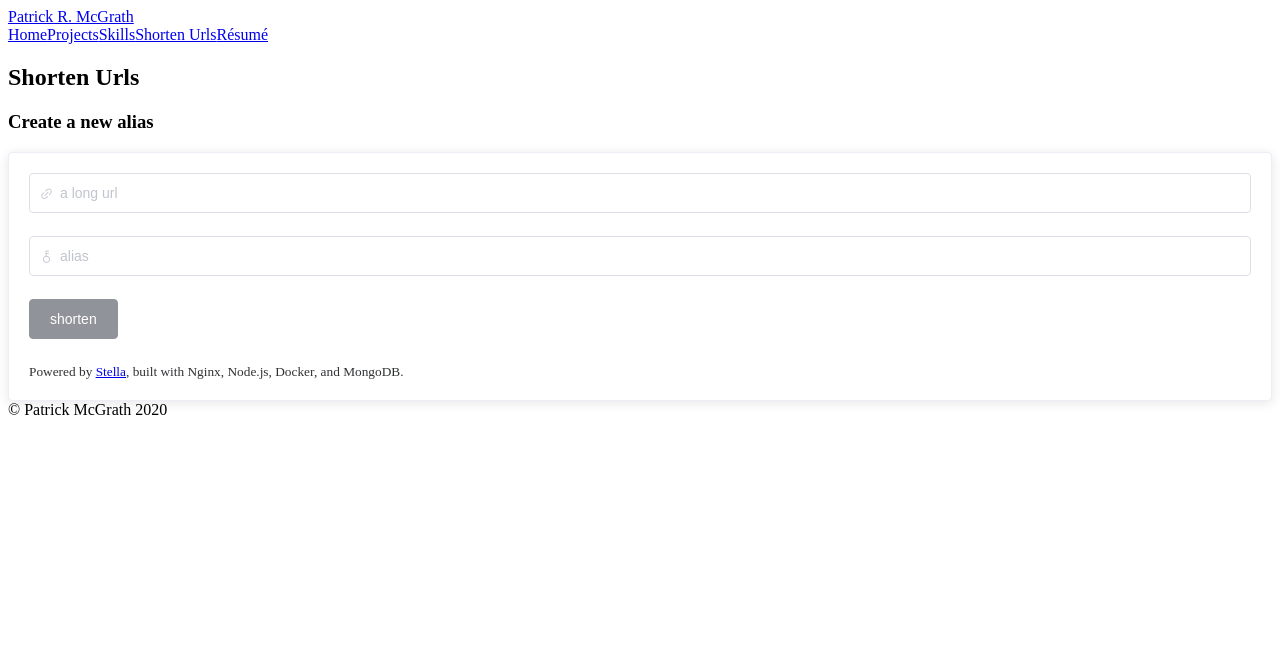
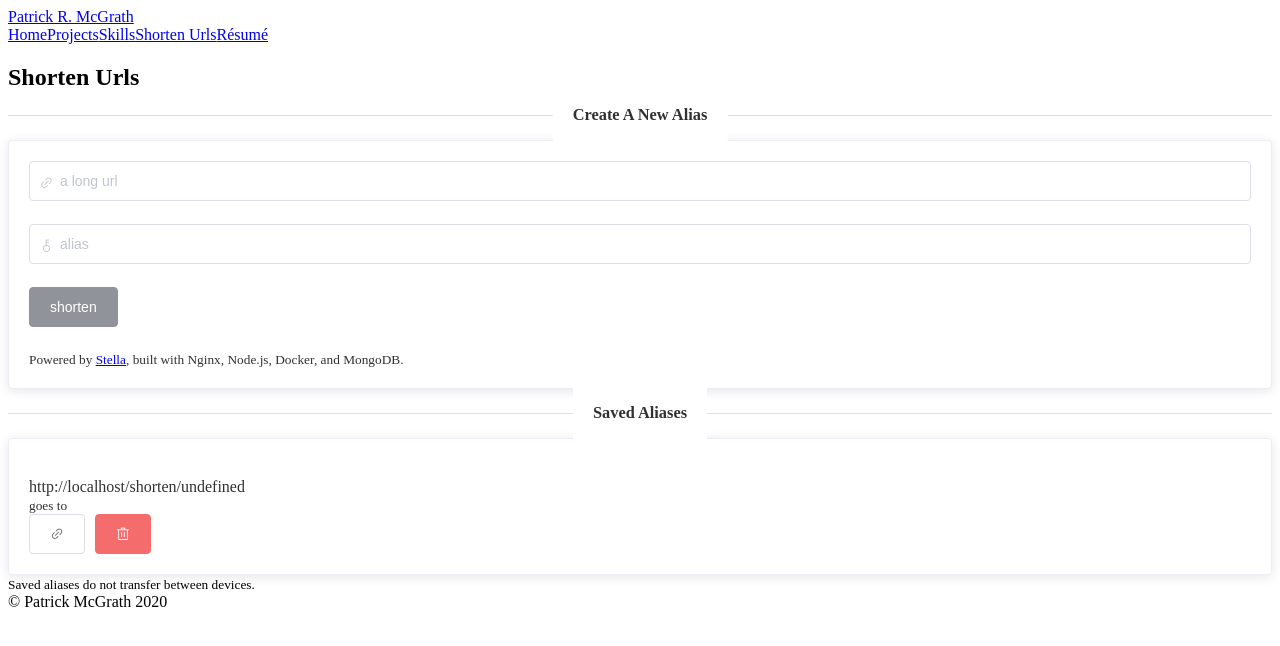
Before and after one commit to PatrickMcGrath29/patrickmcgrath.io, a Vue app: page /shorten in a window 1280 px wide. Shown: the top 646 px of the page. Built offline with nearby package versions, Linux system fonts and the light colour scheme.

Commit message:
Adding new html and sass

```diff
--- a/src/assets/styles/pages/shorten-index.scss
+++ b/src/assets/styles/pages/shorten-index.scss
@@ -1,6 +1,13 @@
 .shorten__wrapper {
   max-width: 800px;
   margin: auto;
+
+  .shorten__section-header {
+    white-space: nowrap;
+  }
+
+  .shorten__form-wrapper {
+    margin: 70px 0;
 
     .shorten__form {
       margin: 20px 5px;
@@ -14,10 +21,9 @@
       margin-top: 20px;
       width: 100%;
     }
-}
 
     .shorten__result-wrapper {
-  margin-top: 30px;
+      margin: 30px 0;
 
       .shorten__result-primary {
         margin-top: 0;
@@ -33,9 +39,11 @@
         display: inherit;
       }
     }
+  }
+}
 
 .shorten__saved-aliases-wrapper {
-  margin-top: 40px;
+  margin: 70px 0;
 
   .shorten__saved-aliases {
     display: flex;
@@ -47,4 +55,20 @@
     margin-top: 10px;
     text-align: center;
   }
+
+  .shorten__saved-aliases-empty {
+    margin: 50px 0;
+    text-align: center;
+
+    i {
+      color: $yellow;
+      font-size: $xlll-font-size;
+      margin-bottom: 10px;
     }
+
+    h4,
+    h5 {
+      margin: 0;
+    }
+  }
+}
--- a/src/pages/shorten/Index.vue
+++ b/src/pages/shorten/Index.vue
@@ -8,7 +8,8 @@
       </div>
       <div class="container">
         <div class="shorten__wrapper">
-          <h3> Create a new alias </h3>
+          <el-divider><h3 class="shorten__section-header"> Create A New Alias </h3></el-divider>
+          <div class="shorten__form-wrapper">
             <el-card>
               <el-form :model="formFields" :rules="form_rules" ref="alias-form" class="shorten__form">
                 <el-form-item prop="proposedFullUrl" type="url">
@@ -42,9 +43,15 @@
                 <h3 class="shorten__result-primary"> {{ errorMessage}} </h3>
               </el-card>
             </div>
-          <div class="shorten__saved-aliases-wrapper" v-if="myAliases.length > 0">
-            <h3> Saved aliases </h3>
-            <div class="shorten__saved-aliases">
+          </div>
+          <el-divider><h3 class="shorten__section-header"> Saved Aliases </h3></el-divider>
+          <div class="shorten__saved-aliases-wrapper">
+            <div class="shorten__saved-aliases-empty" v-if="myAliases.length == 0">
+              <i class="el-icon-place"></i>
+              <h4> Oh no, it looks like you don't have any saved aliases. </h4>
+              <h5> Create one and it'll show up here.</h5>
+            </div>
+            <div class="shorten__saved-aliases" v-if="myAliases.length > 0">
               <AliasCard
                 v-for="(aliasData, index) in myAliases"
                 :key="index"
@@ -166,6 +173,10 @@ export default {
     // Load any saved aliases from localStorage
     if (localStorage.myAliases) {
       this.myAliases = JSON.parse(localStorage.myAliases)
+    } else {
+      this.myAliases.push({
+        example: true
+      })
     }
   },
   watch: {
```
Lines whose indentation alone changed are shown as unchanged.
